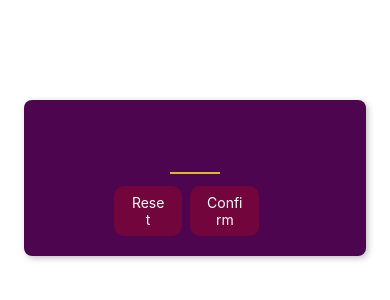
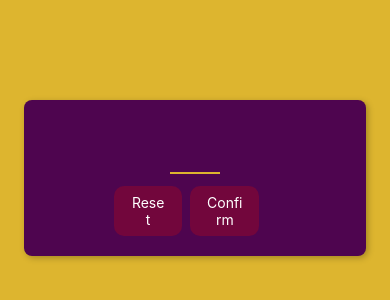
Before and after one commit to GustavoRRSilva/Guess-Number-ReactNative, a React Native app: screen / in a window 390 px wide. Shown: the top 300 px of the page. Built offline with nearby package versions, Linux system fonts and the light colour scheme.

Commit message:
feat: coloring the app.js

```diff
--- a/App.js
+++ b/App.js
@@ -4,7 +4,16 @@ import { StyleSheet, Text, View } from "react-native";
 import StartGame from "./screens/StartGame";
 
 export default function App() {
-  return <StartGame />;
+  return (
+    <View style={styles.rootScreen}>
+      <StartGame />
+    </View>
+  );
 }
 
-const styles = StyleSheet.create({});
+const styles = StyleSheet.create({
+  rootScreen: {
+    backgroundColor: "#ddb52f",
+    flex: 1,
+  },
+});
--- a/screens/StartGame.js
+++ b/screens/StartGame.js
@@ -24,7 +24,6 @@ function StartGame() {
 }
 
 const styles = StyleSheet.create({
-  bg: { backgroundColor: "#fff", flex: 1 },
   inputContainer: {
     marginTop: 100,
     marginHorizontal: 24,
```
